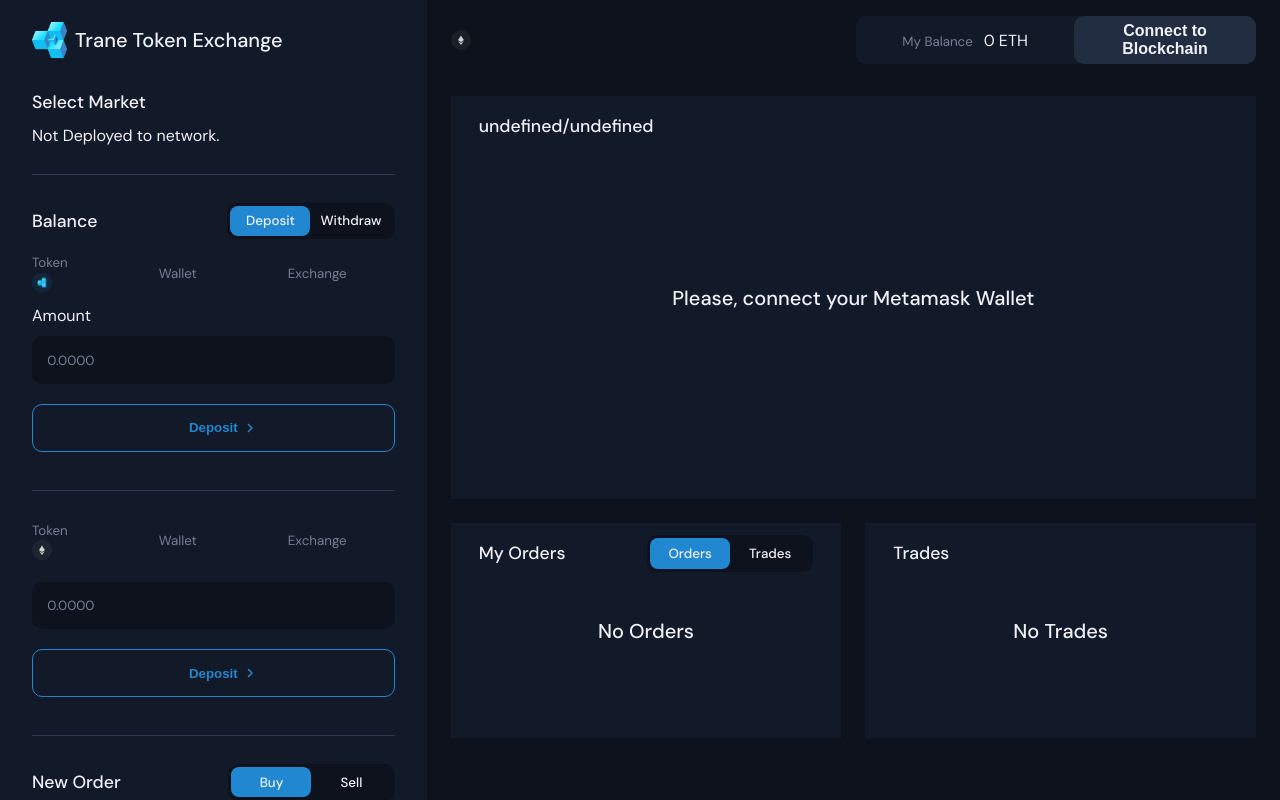
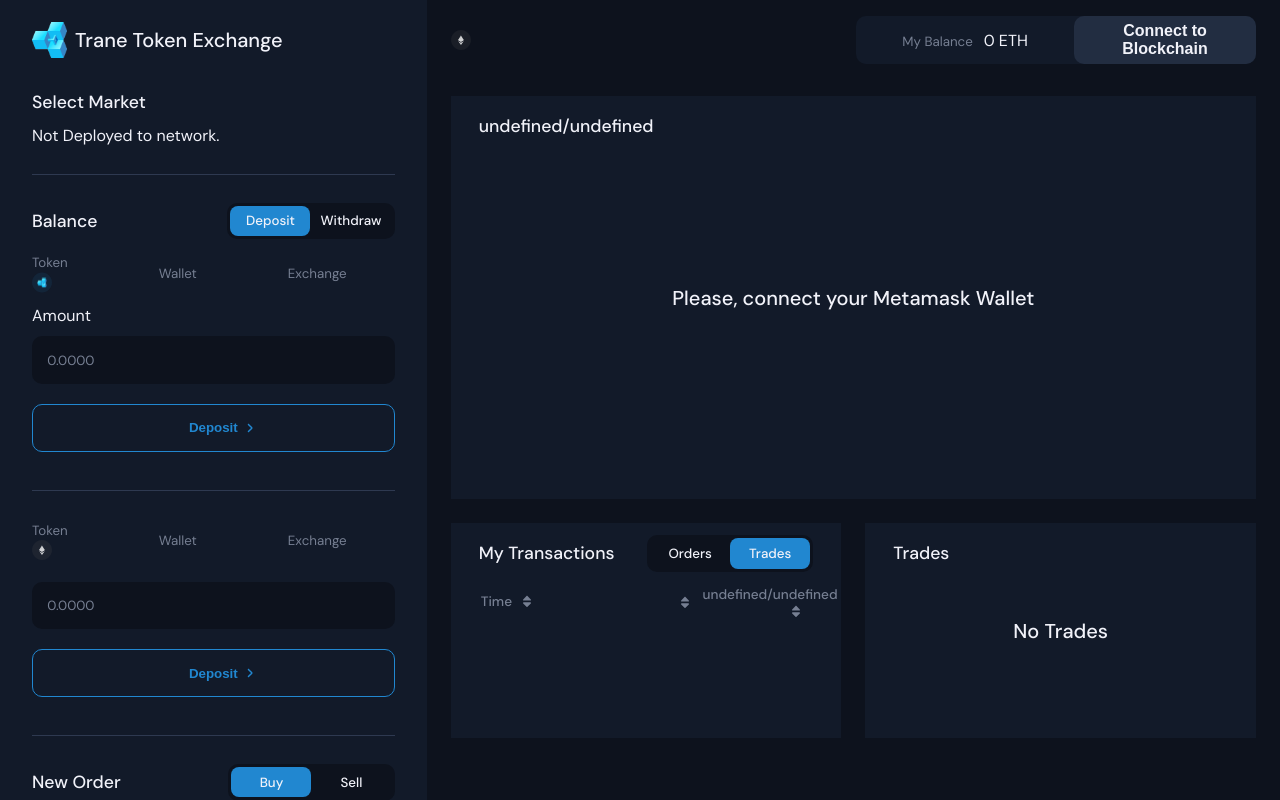
Before and after one commit to trane7776/token-exchange-market, a React (Create React App) app: page / in a window 1280 px wide. Both pictures are taken after a click on the button "Trades". Shown: the top 800 px of the page. Built offline with nearby package versions, Linux system fonts and the light colour scheme.

Commit message:
added account trades bar

```diff
--- a/src/components/Transactions.jsx
+++ b/src/components/Transactions.jsx
@@ -1,20 +1,47 @@
-import React from 'react';
+import { useRef, useState } from 'react';
 import { useSelector } from 'react-redux';
-import { myOpenOrdersSelector } from '../store/selectors';
+import {
+  myFilledOrdersSelector,
+  myOpenOrdersSelector,
+} from '../store/selectors';
 import Banner from './Banner';
 import sort from '../assets/sort.svg';
 const Transactions = () => {
+  const [showMyOrder, setShowMyOrders] = useState(true);
   const myOpenOrders = useSelector(myOpenOrdersSelector);
+  const myFilledOrders = useSelector(myFilledOrdersSelector);
   const symbols = useSelector((state) => state.tokens.symbols);
+  const tradeRef = useRef(null);
+  const orderRef = useRef(null);
+  const tabHandler = (e) => {
+    if (e.target.className !== orderRef.current.className) {
+      e.target.className = 'tab tab-active';
+      orderRef.current.className = 'tab';
+      setShowMyOrders(false);
+    } else {
+      e.target.className = 'tab tab-active';
+      tradeRef.current.className = 'tab';
+      setShowMyOrders(true);
+    }
+  };
   return (
     <div className="component exchange-transactions">
+      {showMyOrder ? (
         <div>
           <div className="component-header flex-between">
             <h2>My Orders</h2>
 
             <div className="tabs">
-            <button className="tab tab-active">Orders</button>
-            <button className="tab">Trades</button>
+              <button
+                onClick={tabHandler}
+                ref={orderRef}
+                className="tab tab-active"
+              >
+                Orders
+              </button>
+              <button onClick={tabHandler} ref={tradeRef} className="tab">
+                Trades
+              </button>
             </div>
           </div>
           {!myOpenOrders || myOpenOrders.length === 0 ? (
@@ -49,37 +76,58 @@ const Transactions = () => {
             </table>
           )}
         </div>
+      ) : (
+        <div>
+          <div className="component-header flex-between">
+            <h2>My Transactions</h2>
 
-      {/* <div> */}
-      {/* <div className='component__header flex-between'> */}
-      {/* <h2>My Transactions</h2> */}
+            <div className="tabs">
+              <button
+                onClick={tabHandler}
+                ref={orderRef}
+                className="tab tab-active"
+              >
+                Orders
+              </button>
+              <button onClick={tabHandler} ref={tradeRef} className="tab">
+                Trades
+              </button>
+            </div>
+          </div>
 
-      {/* <div className='tabs'> */}
-      {/* <button className='tab tab--active'>Orders</button> */}
-      {/* <button className='tab'>Trades</button> */}
-      {/* </div> */}
-      {/* </div> */}
-
-      {/* <table> */}
-      {/* <thead> */}
-      {/* <tr> */}
-      {/* <th></th> */}
-      {/* <th></th> */}
-      {/* <th></th> */}
-      {/* </tr> */}
-      {/* </thead> */}
-      {/* <tbody> */}
-
-      {/* <tr> */}
-      {/* <td></td> */}
-      {/* <td></td> */}
-      {/* <td></td> */}
-      {/* </tr> */}
-
-      {/* </tbody> */}
-      {/* </table> */}
-
-      {/* </div> */}
+          <table>
+            <thead>
+              <tr>
+                <th>
+                  Time
+                  <img src={sort} alt="sort" />
+                </th>
+                <th>
+                  {symbols && symbols[0]}
+                  <img src={sort} alt="sort" />
+                </th>
+                <th>
+                  {symbols && `${symbols[0]}/${symbols[1]}`}
+                  <img src={sort} alt="sort" />
+                </th>
+              </tr>
+            </thead>
+            <tbody>
+              {myFilledOrders &&
+                myFilledOrders.map((order, index) => (
+                  <tr key={index}>
+                    <td>{order.formattedTimestamp}</td>
+                    <td style={{ color: `${order.orderClass}` }}>
+                      {order.orderSign}
+                      {order.token0Amount}
+                    </td>
+                    <td>{order.tokenPrice}</td>
+                  </tr>
+                ))}
+            </tbody>
+          </table>
+        </div>
+      )}
     </div>
   );
 };
--- a/src/store/selectors.js
+++ b/src/store/selectors.js
@@ -58,7 +58,7 @@ export const myOpenOrdersSelector = createSelector(
     orders = decorateMyOpenOrders(orders, tokens);
 
     orders = orders.sort((a, b) => b.timestamp - a.timestamp);
-    console.log(orders);
+
     return orders;
   }
 );
@@ -171,6 +171,61 @@ const tokenPriceClass = (tokenPrice, orderId, previousOrder) => {
   }
 };
 
+// -------------------------------------------------------------------------------
+// MY FILLED ORDERS
+export const myFilledOrdersSelector = createSelector(
+  account,
+  tokens,
+  filledOrders,
+  (account, tokens, orders) => {
+    if (!tokens[0] || !tokens[1]) return;
+    // orders on account
+    orders = orders.filter((o) => o.user === account || o.creator === account);
+    // filter orders by tokens 2 times
+    orders = orders.filter(
+      (order) =>
+        order.tokenGet === tokens[0].address ||
+        order.tokenGive === tokens[0].address
+    );
+    orders = orders.filter(
+      (order) =>
+        order.tokenGet === tokens[1].address ||
+        order.tokenGive === tokens[1].address
+    );
+
+    // sort descending
+    orders = orders.sort((a, b) => b.timestamp - a.timestamp);
+
+    // decorate orders
+    orders = decorateMyFilledOrders(orders, account, tokens);
+
+    return orders;
+  }
+);
+
+const decorateMyFilledOrders = (orders, account, tokens) => {
+  return orders.map((order) => {
+    order = decorateOrder(order, tokens);
+    order = decorateMyFilledOrder(order, account, tokens);
+    return order;
+  });
+};
+
+const decorateMyFilledOrder = (order, account, tokens) => {
+  const myOrder = order.creator === account;
+  let orderType;
+  if (myOrder) {
+    orderType = order.tokenGive === tokens[1].address ? 'buy' : 'sell';
+  } else {
+    orderType = order.tokenGive === tokens[1].address ? 'sell' : 'buy';
+  }
+  return {
+    ...order,
+    orderType,
+    orderClass: orderType === 'buy' ? GREEN : RED,
+    orderSign: orderType === 'buy' ? '+' : '-',
+  };
+};
 // -------------------------------------------------------------------------------
 // ORDER BOOK
 
```
Lines whose indentation alone changed are shown as unchanged.
